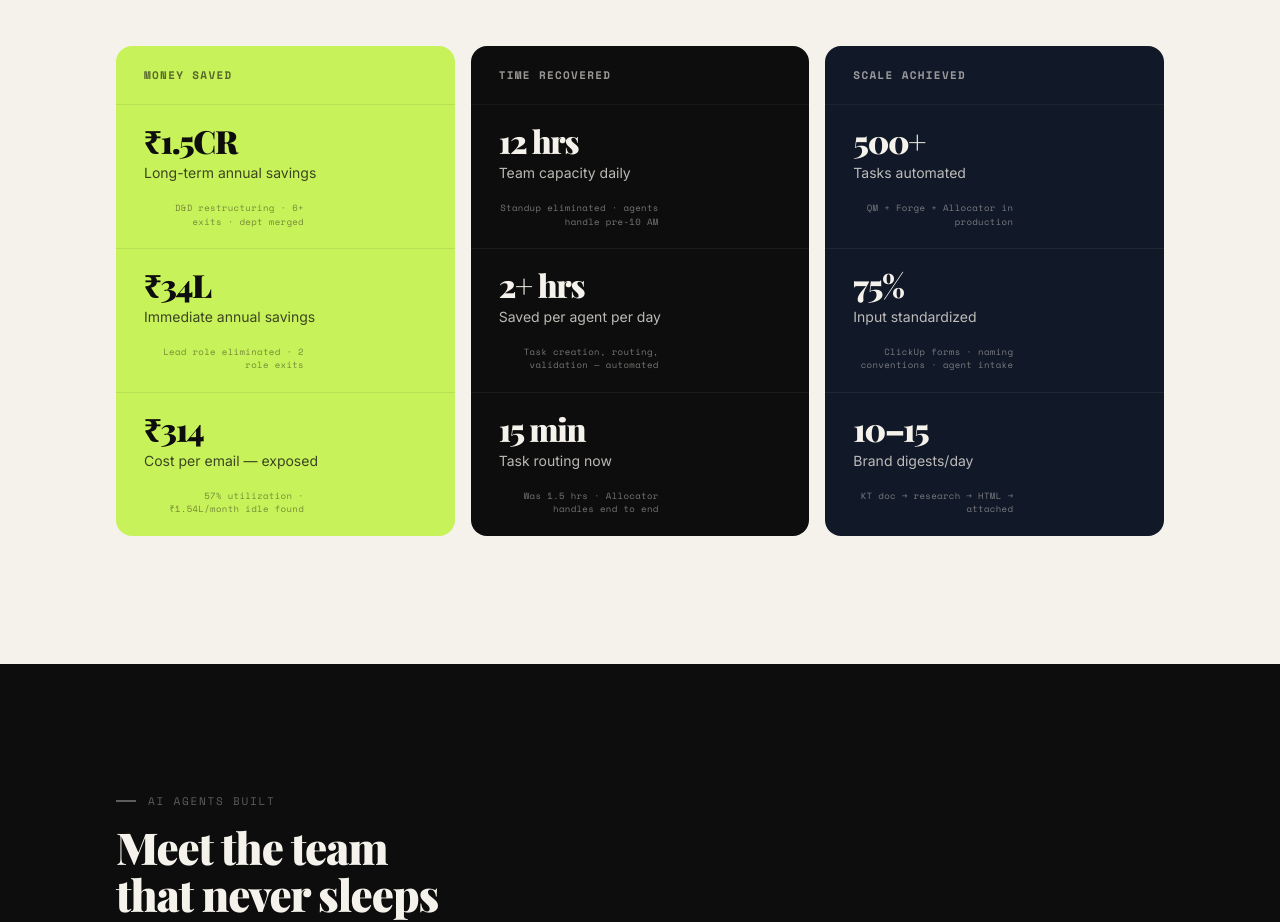
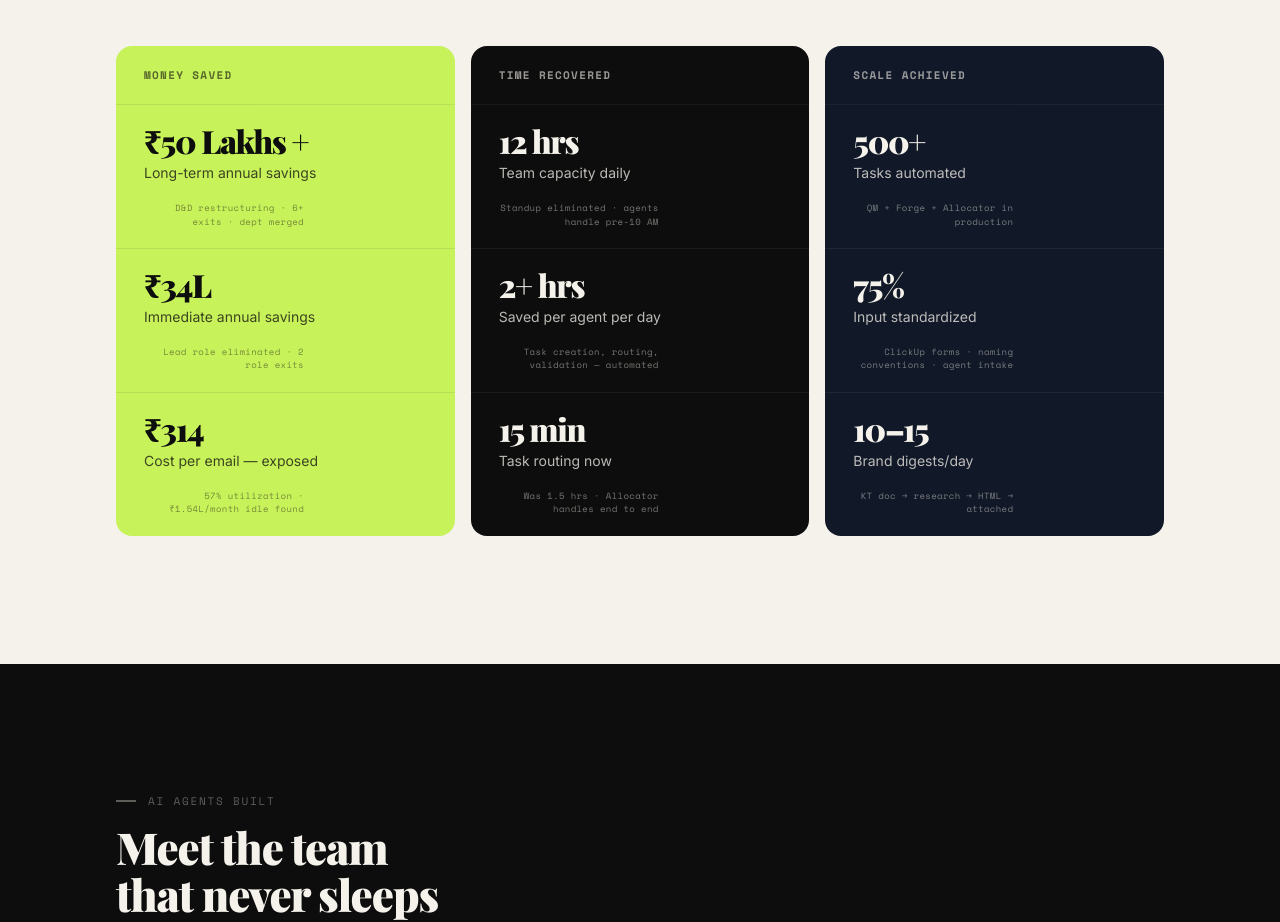
Before and after one commit to hparameshwar/ops-i-did-it-again, a React (Vite) app: page / in a window 1280 px wide. Shown: the part 5200-6122 px from the top of the page. Built offline with nearby package versions, Linux system fonts and the light colour scheme; a web font is replaced by a local one.

Commit message:
Update Proof.jsx

```diff
--- a/src/components/Proof.jsx
+++ b/src/components/Proof.jsx
@@ -5,7 +5,7 @@ export default function Proof() {
       color: '#c8f25a',
       textColor: 'var(--black)',
       stats: [
-        { num: '₹1.5CR', label: 'Long-term annual savings', detail: 'D&D restructuring · 6+ exits · dept merged' },
+        { num: '₹50 Lakhs +', label: 'Long-term annual savings', detail: 'D&D restructuring · 6+ exits · dept merged' },
         { num: '₹34L',   label: 'Immediate annual savings', detail: 'Lead role eliminated · 2 role exits' },
         { num: '₹314',   label: 'Cost per email — exposed', detail: '57% utilization · ₹1.54L/month idle found' },
       ],
```
